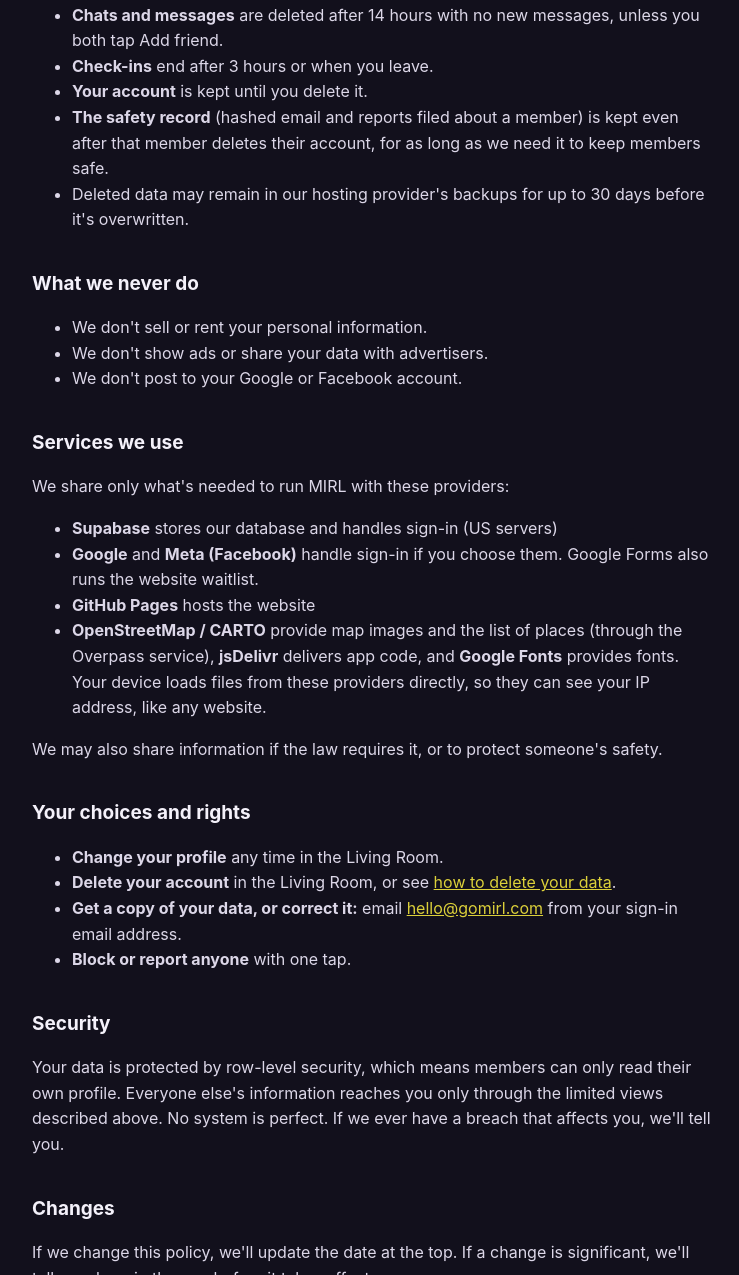
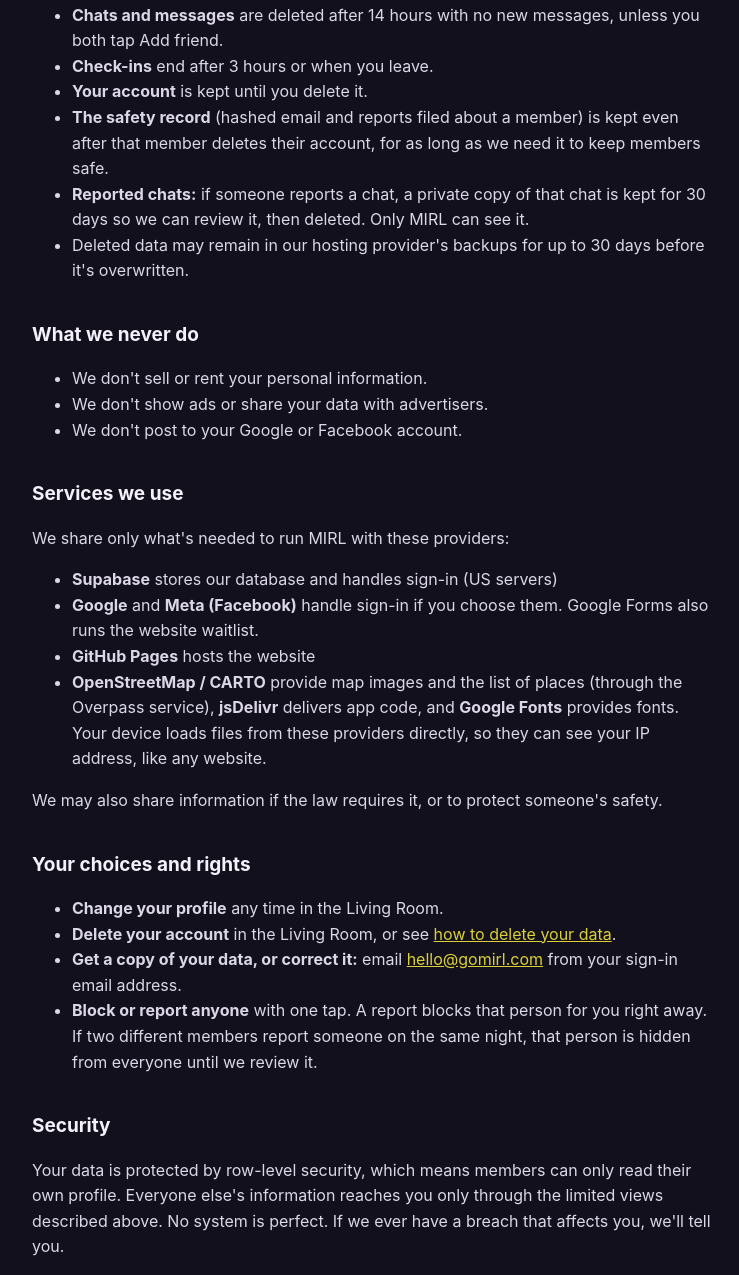
Before and after one commit to gomirl/gomirl.github.io, a plain HTML site: page privacy/index.html in a window 1280 px wide. Shown: the part 2379-3654 px from the top of the page, without its empty margins (268-1007 px from the left). Drawn offline with Linux system fonts and the light colour scheme.

Commit message:
Update privacy policy with new reporting and blocking info
Added details about handling reported chats and blocking users.

```diff
--- a/privacy/index.html
+++ b/privacy/index.html
@@ -72,6 +72,7 @@ th{color:var(--muted);font-weight:600}
 <li><b>Check-ins</b> end after 3 hours or when you leave.</li>
 <li><b>Your account</b> is kept until you delete it.</li>
 <li><b>The safety record</b> (hashed email and reports filed about a member) is kept even after that member deletes their account, for as long as we need it to keep members safe.</li>
+<li><b>Reported chats:</b> if someone reports a chat, a private copy of that chat is kept for 30 days so we can review it, then deleted. Only MIRL can see it.</li>
 <li>Deleted data may remain in our hosting provider's backups for up to 30 days before it's overwritten.</li>
 </ul>
 
@@ -97,7 +98,7 @@ th{color:var(--muted);font-weight:600}
 <li><b>Change your profile</b> any time in the Living Room.</li>
 <li><b>Delete your account</b> in the Living Room, or see <a href="/delete/">how to delete your data</a>.</li>
 <li><b>Get a copy of your data, or correct it:</b> email <a href="mailto:hello@gomirl.com">hello@gomirl.com</a> from your sign-in email address.</li>
-<li><b>Block or report anyone</b> with one tap.</li>
+<li><b>Block or report anyone</b> with one tap. A report blocks that person for you right away. If two different members report someone on the same night, that person is hidden from everyone until we review it.</li>
 </ul>
 
 <h2>Security</h2>
```
